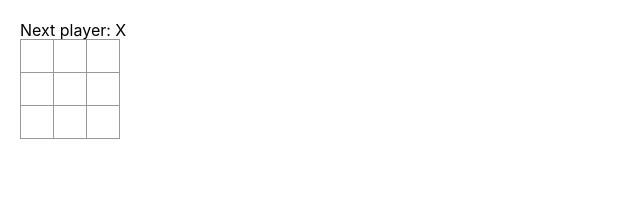
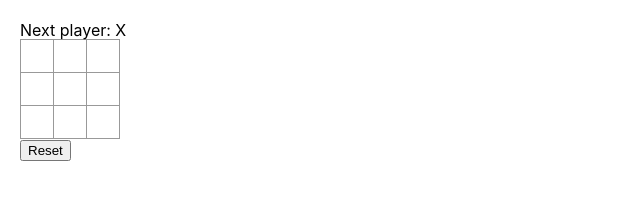
Before and after one commit to davidjamesbutton/tic-tac-toe-spa, a React (Create React App) app: page / in a window 1280 px wide. Shown: the top 211 px of the page, without its empty margins (0-640 px from the left). Built offline with nearby package versions, Linux system fonts and the light colour scheme.

Commit message:
refactor(game): Refactor out Game component and clean up code

```diff
--- a/src/App.jsx
+++ b/src/App.jsx
@@ -1,9 +1,9 @@
 import React from 'react';
-import Board from './components/Board';
+import Game from './components/Game';
 import './App.css';
 
 function App() {
-  return <Board />;
+  return <Game />;
 }
 
 export default App;
--- a/src/components/Board.jsx
+++ b/src/components/Board.jsx
@@ -1,56 +1,22 @@
-import React, { useState } from 'react';
+import React from 'react';
+import PropTypes from 'prop-types';
 import Square from './Square';
 
-const calculateWinner = (squares) => {
-  const lines = [
-    [0, 1, 2],
-    [3, 4, 5],
-    [6, 7, 8],
-    [0, 3, 6],
-    [1, 4, 7],
-    [2, 5, 8],
-    [0, 4, 8],
-    [2, 4, 6],
-  ];
-  for (let i = 0; i < lines.length; i += 1) {
-    const [a, b, c] = lines[i];
-    if (squares[a] && squares[a] === squares[b] && squares[a] === squares[c]) {
-      return squares[a];
-    }
-  }
-  return null;
-};
-
-const Board = () => {
-  const [squares, setSquares] = useState(Array(9).fill(null));
-  const [xIsNext, setXIsNext] = useState(true);
-
-  const handleClick = (i) => {
-    if (calculateWinner(squares) || squares[i]) {
-      return;
-    }
-    const newSquares = squares.slice();
-    newSquares[i] = xIsNext ? 'X' : 'O';
-    setSquares(newSquares);
-    setXIsNext(!xIsNext);
-  };
+const Board = (props) => {
+  const {
+    squares,
+    handleSquareClick,
+  } = props;
 
   const renderSquare = (i) => (
     <Square
       value={squares[i]}
-      onClick={() => handleClick(i)}
+      onClick={() => handleSquareClick(i)}
     />
   );
 
-  const winner = calculateWinner(squares);
-
-  const feedback = winner
-    ? `Winner: ${winner}`
-    : `Next player: ${xIsNext ? 'X' : 'O'}`;
-
   return (
     <div>
-      {feedback}
       <div className="board-row">
         {renderSquare(0)}
         {renderSquare(1)}
@@ -70,4 +36,9 @@ const Board = () => {
   );
 };
 
+Board.propTypes = {
+  squares: PropTypes.arrayOf(PropTypes.string).isRequired,
+  handleSquareClick: PropTypes.func.isRequired,
+};
+
 export default Board;
--- /dev/null
+++ b/src/components/Game.jsx
@@ -0,0 +1,50 @@
+import React, { useState } from 'react';
+import Board from './Board';
+import calculateWinner from '../utils/gameUtils';
+
+const Game = () => {
+  const [squares, setSquares] = useState(Array(9).fill(null));
+  const [xIsNext, setXIsNext] = useState(true);
+
+  const resetGame = () => {
+    setSquares(Array(9).fill(null));
+    setXIsNext(true);
+  };
+
+  const handleSquareClick = (i) => {
+    if (calculateWinner(squares) || squares[i]) {
+      return;
+    }
+    const newSquares = squares.slice();
+    newSquares[i] = xIsNext ? 'X' : 'O';
+    setSquares(newSquares);
+    setXIsNext(!xIsNext);
+  };
+
+  const winner = calculateWinner(squares);
+
+  const gameFeedback = winner
+    ? `Winner: ${winner}`
+    : `Next player: ${xIsNext ? 'X' : 'O'}`;
+
+  const gameBoard = (
+    <Board
+      squares={squares}
+      handleSquareClick={handleSquareClick}
+    />
+  );
+
+  const resetGameButton = (
+    <button type="button" onClick={resetGame}>Reset</button>
+  );
+
+  return (
+    <div>
+      {gameFeedback}
+      {gameBoard}
+      {resetGameButton}
+    </div>
+  );
+};
+
+export default Game;
--- a/src/components/Square.jsx
+++ b/src/components/Square.jsx
@@ -15,8 +15,12 @@ const Square = (props) => {
   );
 };
 
+Square.defaultProps = {
+  value: null,
+};
+
 Square.propTypes = {
-  value: PropTypes.number.isRequired,
+  value: PropTypes.string,
   onClick: PropTypes.func.isRequired,
 };
 
--- /dev/null
+++ b/src/utils/gameUtils.js
@@ -0,0 +1,21 @@
+const calculateWinner = (squares) => {
+  const lines = [
+    [0, 1, 2],
+    [3, 4, 5],
+    [6, 7, 8],
+    [0, 3, 6],
+    [1, 4, 7],
+    [2, 5, 8],
+    [0, 4, 8],
+    [2, 4, 6],
+  ];
+  for (let i = 0; i < lines.length; i += 1) {
+    const [a, b, c] = lines[i];
+    if (squares[a] && squares[a] === squares[b] && squares[a] === squares[c]) {
+      return squares[a];
+    }
+  }
+  return null;
+};
+
+export default calculateWinner;
```
